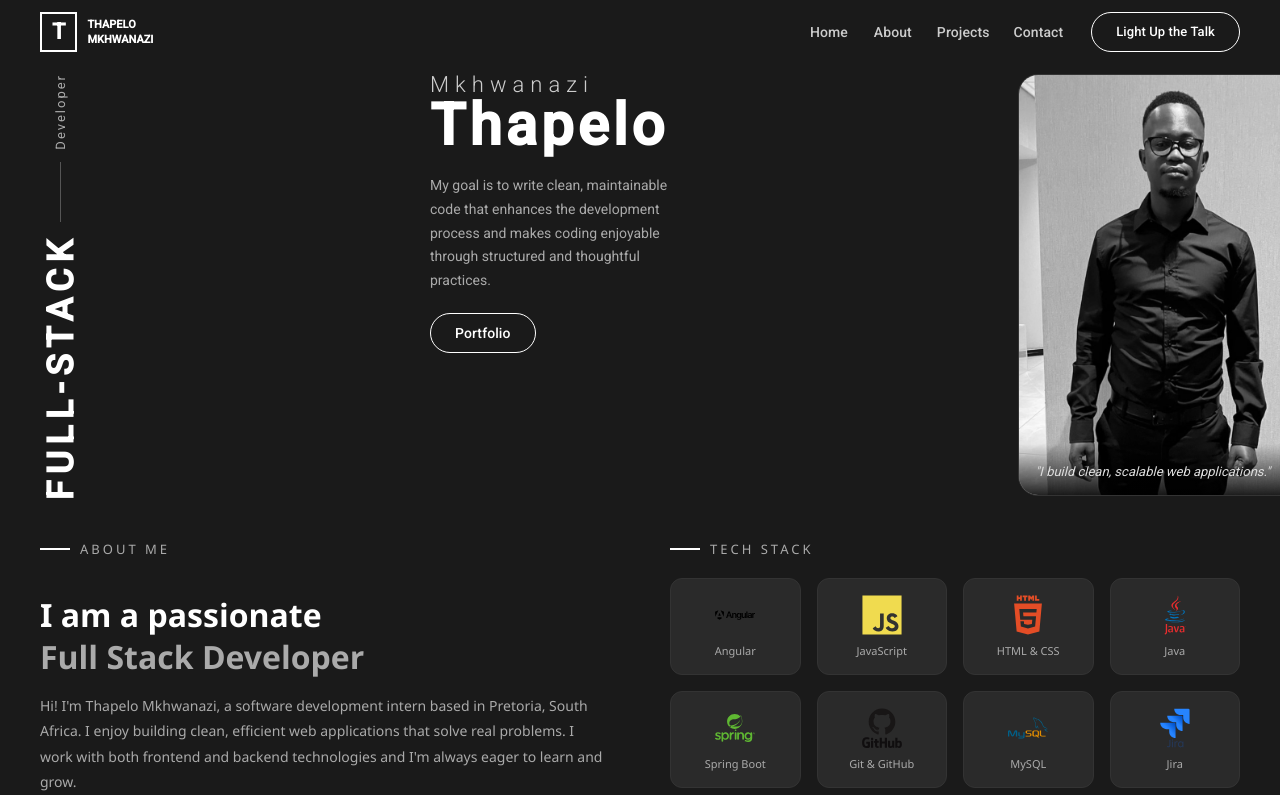
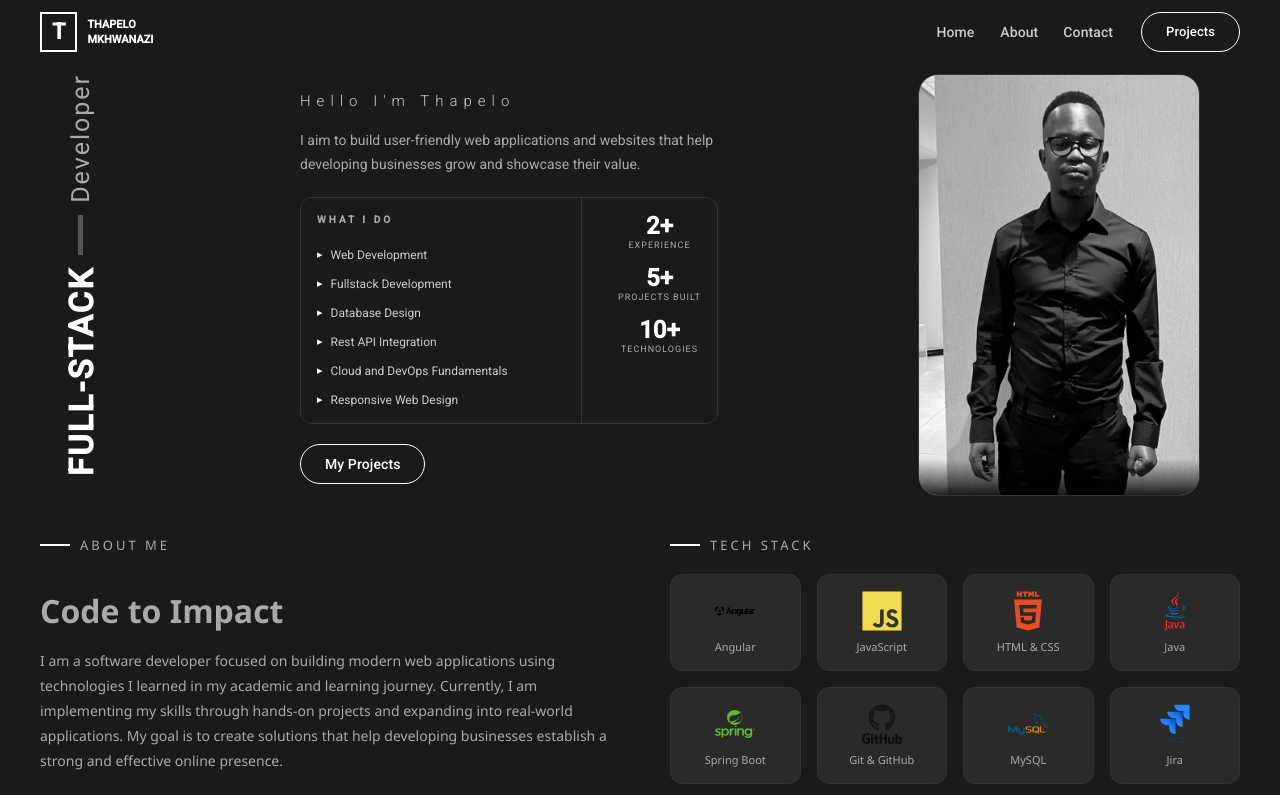
Before and after one commit to thapelorockymkhwanazi980212/thapelo-portfolio, an Angular app: page / in a window 1280 px wide. Shown: the top 795 px of the page. Built offline with nearby package versions, Linux system fonts and the light colour scheme.

Commit message:
Modifications on the components

```diff
--- a/src/app/components/about/about.component.html
+++ b/src/app/components/about/about.component.html
@@ -9,15 +9,13 @@
     </div>
 
     <h2 class="about-heading">
-      I am a passionate <br>
-      <span class="highlight">Full Stack Developer</span>
+      <span class="highlight">Code to Impact</span>
     </h2>
 
     <p class="about-bio">
-      Hi! I'm Thapelo Mkhwanazi, a software development intern based in
-      Pretoria, South Africa. I enjoy building clean, efficient web applications
-      that solve real problems. I work with both frontend and backend technologies
-      and I'm always eager to learn and grow.
+      I am a software developer focused on building modern web applications using technologies I learned in my academic and learning journey.
+      Currently, I am implementing my skills through hands-on projects and expanding into real-world applications.
+      My goal is to create solutions that help developing businesses establish a strong and effective online presence.
     </p>
 
     <p class="about-bio">
--- a/src/app/components/contact/contact.component.css
+++ b/src/app/components/contact/contact.component.css
@@ -143,8 +143,8 @@ mat-divider {
 .social-grid {
   display: grid;
   grid-template-columns: repeat(2, 1fr);
-  gap: 12px;
-  margin-top: 8px;
+  gap: 25px;
+  margin-top: 10px;
 }
 
 .social-card {
@@ -159,7 +159,7 @@ mat-divider {
   gap: 8px;
   text-decoration: none;
   transition: border-color 0.2s;
-  height: 80px;
+  height: 100px;
   width: 100%;
 }
 
--- a/src/app/components/contact/contact.component.html
+++ b/src/app/components/contact/contact.component.html
@@ -2,35 +2,13 @@
 
   <!-- Left Column -->
   <div class="left-col">
-<!--    <div class="logo">-->
-<!--      <span class="logo-icon">T</span>-->
-<!--      <span class="logo-text">Thapelo <br> Mkhwanazi</span>-->
-<!--    </div>-->
 
-    <h1 class="heading">I am eager to connect with you and hear your thoughts.</h1>
+    <h1 class="heading">Connect with me.</h1>
 
     <p class="subtext">
-      I welcome you to connect for potential collaborations or just a friendly chat.
-      Let's create something amazing together!
+      Contact for more enquiries and collaboration.
     </p>
 
-    <!-- Angular Material Stroked Button -->
-    <button mat-stroked-button class="talk-btn">Light Up the Talk</button>
-  </div>
-
-  <!-- Middle Column -->
-  <div class="middle-col">
-    <h3>Contact us</h3>
-
-    <p><strong>Email :</strong> thapelorocky98&#64;gmail.com</p>
-    <p><strong>Phone :</strong> +27 72 3129 568</p>
-    <p>
-      <strong>Address :</strong><br>
-      Temba, Hammanskraal<br>
-      0407
-    </p>
-
-<!--   Form -->
     <mat-divider></mat-divider>
 
     <p>Please send us your enquiry.</p>
@@ -76,14 +54,23 @@
 
     </div>
 
-<!--    <div class="social-links">-->
-<!--      @for (link of socialLinks; track link.label) {-->
-<!--      <a [href]="link.url">{{ link.label }}</a>-->
-<!--      @if (!$last) { <span>|</span> }-->
-<!--      }-->
-<!--    </div>-->
+  </div>
+
+
+  <!-- Middle Column -->
+  <div class="middle-col">
+    <h3>Contact us</h3>
+
+    <p><strong>Email :</strong> thapelorocky98&#64;gmail.com</p>
+    <p><strong>Phone :</strong> +27 72 3129 568</p>
+    <p>
+      <strong>Address :</strong><br>
+      Temba, Hammanskraal<br>
+      0407
+    </p>
 
   </div>
+
 
   <!-- Right Column -->
   <div class="right-col">
@@ -91,11 +78,12 @@
     <div class="social-grid">
       @for (social of socialLinks; track social.label) {
       <a [href]="social.url" class="social-card" mat-icon-button>
-        <mat-icon class="social-icon">{{ social.icon }}</mat-icon>
+        <img [src]="social.icon" [alt]="social.label" class="social-icon" />
         <span class="social-label">{{ social.label }}</span>
       </a>
       }
     </div>
   </div>
 
+
 </section>
--- a/src/app/components/home/home.component.css
+++ b/src/app/components/home/home.component.css
@@ -1,12 +1,14 @@
+/* ---- HERO SECTION ---- */
 .hero-section {
   display: flex;
   align-items: flex-start;
   background-color: #1a1a1a;
   color: white;
   padding: 10px 40px 40px 40px;
-  gap: 350px;
+  gap: 200px;
   position: relative;
   overflow: hidden;
+  padding-left: 60px;
 }
 
 /* ---- VERTICAL TEXT ---- */
@@ -16,12 +18,14 @@
   align-items: center;
   gap: 12px;
   min-width: 40px;
+  max-width: 40px;
+  overflow: hidden;
 }
 
 .vertical-full-stack {
   writing-mode: vertical-rl;
   transform: rotate(180deg);
-  font-size: 13px;
+  font-size: 25px;
   color: #aaaaaa;
   letter-spacing: 2px;
 }
@@ -29,17 +33,156 @@
 .vertical-developer {
   writing-mode: vertical-rl;
   transform: rotate(180deg);
-  font-size: 36px;
-  font-weight: 900;
-  letter-spacing: 6px;
+  font-size: 33px;
+  font-weight: 800;
+  letter-spacing: 2px;
   text-transform: uppercase;
   color: white;
 }
 
 .vertical-line {
+  width: 5px;
+  height: 40px;
+  background-color: #555555;
+}
+
+/* ---- HERO CONTENT ---- */
+.hero-content {
+  flex: 1;
+  display: flex;
+  flex-direction: column;
+  gap: 20px;
+  padding-top: 20px;
+}
+
+/* ---- NAME ---- */
+.hero-name {
+  display: flex;
+  flex-direction: column;
+  line-height: 1;
+}
+
+.first-name {
+  font-size: 15px;
+  font-size: 15px;
+  font-weight: 300;
+  letter-spacing: 6px;
+  color: #cccccc;
+}
+
+.last-name {
+  font-size: 58px;
+  font-weight: 800;
+  letter-spacing: 4px;
+  color: white;
+}
+
+/* ---- BIO ---- */
+.hero-bio {
+  font-size: 14px;
+  color: #aaaaaa;
+  line-height: 1.7;
+  max-width: 480px;
+  margin: 0;
+}
+
+/* ---- BOTTOM ROW - Stats and Services ---- */
+.hero-bottom {
+  display: flex;
+  align-items: flex-start;
+  gap: 20px;
+  border: 1px solid #333333;
+  border-radius: 12px;
+  overflow: hidden;
+  max-width: 480px;
+}
+
+/* ---- SERVICES ---- */
+.services-list {
+  flex: 1;
+  display: flex;
+  flex-direction: column;
+  gap: 15px;
+  padding: 16px;
+}
+
+.services-title {
+  font-size: 10px;
+  letter-spacing: 3px;
+  text-transform: uppercase;
+  color: #aaaaaa;
+  margin: 0 0 8px 0;
+}
+
+.service-item {
+  display: flex;
+  align-items: center;
+  gap: 8px;
+}
+
+.service-arrow {
+  color: white;
+  font-size: 11px;
+}
+
+.service-text {
+  font-size: 12px;
+  color: #cccccc;
+  transition: color 0.2s;
+}
+
+.service-item:hover .service-text {
+  color: white;
+}
+
+/* ---- THIN DIVIDER ---- */
+.bottom-divider {
   width: 1px;
-  height: 60px;
-  background-color: #555555;
+  background-color: #333333;
+  align-self: stretch;
+}
+
+/* ---- STATS ---- */
+.stats-col {
+  display: flex;
+  flex-direction: column;
+  gap: 16px;
+  padding: 16px;
+}
+
+.stat-item {
+  display: flex;
+  flex-direction: column;
+  align-items: center;
+  gap: 2px;
+}
+
+.stat-number {
+  font-size: 24px;
+  font-weight: 900;
+  color: white;
+  line-height: 1;
+}
+
+.stat-label {
+  font-size: 9px;
+  color: #aaaaaa;
+  text-align: center;
+  text-transform: uppercase;
+  letter-spacing: 1px;
+}
+
+/* ---- BUTTON ---- */
+.portfolio-btn {
+  width: fit-content;
+  color: white !important;
+  border-color: white !important;
+  padding: 6px 24px;
+}
+
+.portfolio-btn:hover {
+  background-color: white !important;
+  color: #1a1a1a !important;
 }
 
 /* ---- PROFILE CARD ---- */
@@ -50,6 +193,8 @@
   border-radius: 20px;
   overflow: hidden;
   border: 1px solid #333333;
+  margin-right: 40px;
+
 }
 
 .profile-img {
@@ -77,73 +222,6 @@
   margin: 0;
 }
 
-/* ---- HERO CONTENT ---- */
-.hero-content {
-  flex: 1;
-  display: flex;
-  flex-direction: column;
-  gap: 20px;
-}
-
-.hero-name {
-  display: flex;
-  flex-direction: column;
-  line-height: 1;
-}
-
-.first-name {
-  font-size: 22px;
-  font-weight: 300;
-  letter-spacing: 6px;
-  color: #cccccc;
-}
-
-.last-name {
-  font-size: 58px;
-  font-weight: 800;
-  letter-spacing: 4px;
-  color: white;
-}
-
-.hero-bio {
-  font-size: 14px;
-  color: #aaaaaa;
-  line-height: 1.7;
-  max-width: 380px;
-  margin: 0;
-}
-
-.portfolio-btn {
-  width: fit-content;
-  color: white !important;
-  border-color: white !important;
-  padding: 6px 24px;
-}
-
-.portfolio-btn:hover {
-  background-color: white !important;
-  color: #1a1a1a !important;
-}
-
-/* ---- SOCIAL ICONS ---- */
-.social-icons {
-  display: flex;
-  flex-direction: column;
-  align-items: center;
-  gap: 16px;
-  padding-left: 10px;
-}
-
-.social-icons a {
-  color: #aaaaaa;
-  text-decoration: none;
-  font-size: 20px;
-  transition: color 0.2s;
-}
-
-.social-icons a:hover {
-  color: white;
-}
 app-about {
   display: block;
   margin-top: 0;
@@ -158,7 +236,7 @@ app-about {
 @media (max-width: 1024px) {
   .hero-section {
     padding: 10px 24px 40px 24px;
-    gap: 20px;
+    gap: 16px;
   }
 
   .last-name {
@@ -178,13 +256,12 @@ app-about {
 /* Tablet */
 @media (max-width: 768px) {
   .hero-section {
-    flex-direction: column;  /* stack everything vertically */
+    flex-direction: column;
     align-items: center;
     padding: 30px 24px 40px 24px;
     gap: 24px;
   }
 
-  /* hide vertical text on tablet - not enough space */
   .vertical-text-col {
     display: none;
   }
@@ -192,7 +269,7 @@ app-about {
   .hero-content {
     align-items: center;
     text-align: center;
-    order: 2;  /* content goes below the image */
+    order: 2;
   }
 
   .hero-name {
@@ -212,10 +289,14 @@ app-about {
     text-align: center;
   }
 
+  .hero-bottom {
+    max-width: 100%;
+  }
+
   .profile-card {
     width: 220px;
     min-width: 220px;
-    order: 1;  /* image goes on top */
+    order: 1;
   }
 
   .profile-img {
@@ -252,4 +333,8 @@ app-about {
   .hero-bio {
     font-size: 13px;
   }
+
+  .stat-number {
+    font-size: 20px;
+  }
 }
--- a/src/app/components/home/home.component.html
+++ b/src/app/components/home/home.component.html
@@ -7,44 +7,89 @@
     <span class="vertical-developer">FULL-STACK</span>
   </div>
 
-  <!-- Left content (MOVED HERE) -->
+  <!-- Hero content -->
   <div class="hero-content">
+
+    <!-- Name -->
     <div class="hero-name">
-      <span class="first-name">Mkhwanazi</span>
-      <span class="last-name">Thapelo</span>
+      <span class="first-name">Hello I'm Thapelo</span>
     </div>
+
+    <!-- Short Bio -->
     <p class="hero-bio">
-      My goal is to write clean, maintainable code that enhances
-      the development process and makes coding enjoyable through
-      structured and thoughtful practices.
+      I aim to build user-friendly web applications and websites that help developing businesses
+      grow and showcase their value.
     </p>
-    <button mat-stroked-button class="portfolio-btn">Portfolio</button>
+
+    <!-- Stats and Services side by side -->
+    <div class="hero-bottom">
+
+      <!-- Left - Services -->
+      <div class="services-list">
+        <h4 class="services-title">What I Do</h4>
+        <div class="service-item">
+          <span class="service-arrow">▸</span>
+          <span class="service-text">Web Development</span>
+        </div>
+        <div class="service-item">
+          <span class="service-arrow">▸</span>
+          <span class="service-text">Fullstack Development</span>
+        </div>
+        <div class="service-item">
+          <span class="service-arrow">▸</span>
+          <span class="service-text">Database Design</span>
+        </div>
+        <div class="service-item">
+          <span class="service-arrow">▸</span>
+          <span class="service-text">Rest API Integration</span>
+        </div>
+        <div class="service-item">
+          <span class="service-arrow">▸</span>
+          <span class="service-text">Cloud and DevOps Fundamentals</span>
+        </div>
+        <div class="service-item">
+          <span class="service-arrow">▸</span>
+          <span class="service-text">Responsive Web Design</span>
+        </div>
+      </div>
+
+      <!-- Thin Divider -->
+      <div class="bottom-divider"></div>
+
+      <!-- Right - Stats -->
+      <div class="stats-col">
+        <div class="stat-item">
+          <span class="stat-number">2+</span>
+          <span class="stat-label">Experience</span>
+        </div>
+        <div class="stat-item">
+          <span class="stat-number">5+</span>
+          <span class="stat-label">Projects Built</span>
+        </div>
+        <div class="stat-item">
+          <span class="stat-number">10+</span>
+          <span class="stat-label">Technologies</span>
+        </div>
+      </div>
+
+    </div>
+
+    <!-- Button -->
+    <button mat-stroked-button class="portfolio-btn" onclick="window.open('https://github.com/thapelorockymkhwanazi980212', '_blank')">
+      My Projects
+    </button>
+
   </div>
 
-  <!-- Right profile card (MOVED HERE) -->
+  <!-- Right profile card -->
   <div class="profile-card">
     <img src="assets/thapelo.jpg" alt="Thapelo" class="profile-img" />
     <div class="card-overlay">
-      <p class="quote">"I build clean, scalable web applications."</p>
+<!--      <p class="quote">"I build clean, scalable web applications."</p>-->
     </div>
   </div>
 
-<!--  &lt;!&ndash; Far right social icons &ndash;&gt;-->
-<!--  <div class="social-icons">-->
-<!--    <a href="#" mat-icon-button>-->
-<!--      <mat-icon svgIcon="github" class="social-icon"></mat-icon>-->
-<!--    </a>-->
-<!--    <a href="https://linkedin.com" mat-icon-button>-->
-<!--      <mat-icon>linked_in</mat-icon>-->
-<!--    </a>-->
-<!--    <a href="#" mat-icon-button>-->
-<!--      <mat-icon>dribbble</mat-icon>-->
-<!--    </a>-->
-<!--    <a href="#" mat-icon-button>-->
-<!--      <mat-icon>behance</mat-icon>-->
-<!--    </a>-->
-<!--  </div>-->
+</section>
 
-</section>
 <app-about></app-about>
 <app-contact></app-contact>
--- a/src/app/components/navbar/navbar.component.html
+++ b/src/app/components/navbar/navbar.component.html
@@ -22,8 +22,8 @@
   </div>
 
   <!-- CTA Button -->
-  <button mat-stroked-button class="talk-btn" routerLink="/contact">
-    Light Up the Talk
+  <button mat-stroked-button class="talk-btn" onclick="window.open('https://github.com/thapelorockymkhwanazi980212', '_blank')">
+    Projects
   </button>
 
 </mat-toolbar>
@@ -37,7 +37,7 @@
   </a>
   }
   <a routerLink="/contact" class="mobile-link mobile-cta" (click)="closeMenu()">
-    Light Up the Talk
+    Projects
   </a>
 </div>
 
--- a/src/app/components/navbar/navbar.component.ts
+++ b/src/app/components/navbar/navbar.component.ts
@@ -30,7 +30,7 @@ export class NavbarComponent {
     navLinks = [
       { label: 'Home', path: '/' },
       { label: 'About', path: '/about' },
-      { label: 'Projects', path: '/projects' },
+//       { label: 'Projects', path: '/projects' },
       { label: 'Contact', path: '/contact' },
     ];
 
```
